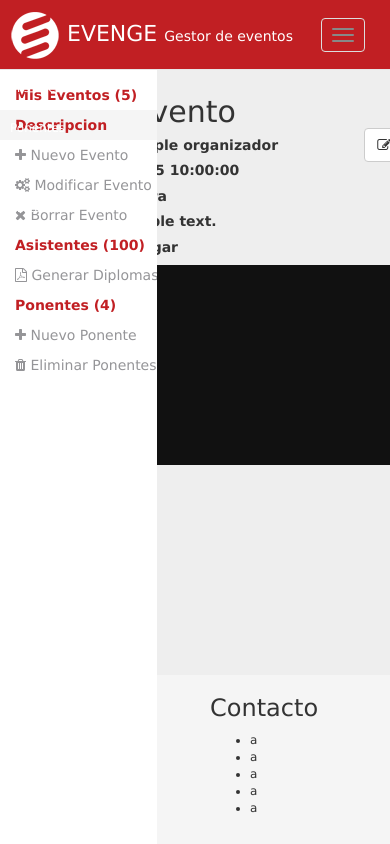
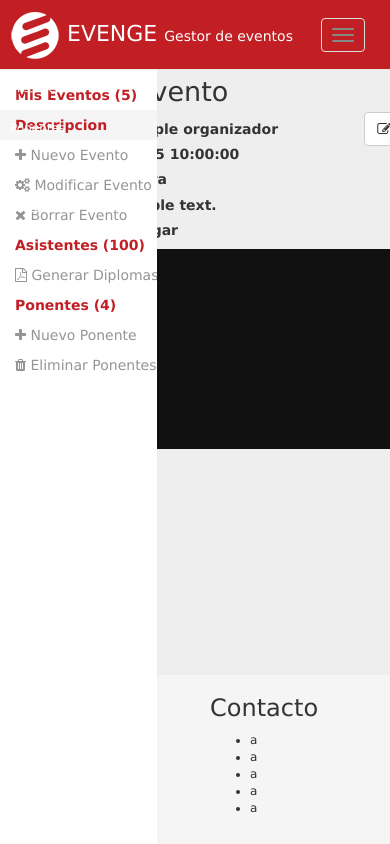
Before and after one commit to evenge/EVENGE, a Python web app: template templates/templateEvents.html in a window 390 px wide; the page is wider, and only the part inside the window is pictured. Run offline with Jinja, Linux system fonts and the light colour scheme; the template is opened without the code that fills it: most values are stand-ins (such as "Sample title", 1, 10 or a date in 2020); some libraries are stand-ins or nearby versions.

Commit message:
Actualizado main.css

```diff
--- a/_dt/css/main.css
+++ b/_dt/css/main.css
@@ -151,11 +151,15 @@
 }
 
 .event-content {
-  padding: 25px;
+  padding: 7px 25px 25px;
 }
 
 .event-content .titular-h1 {
   margin: 0;
-  padding: 0;
-  font-size: 30px;
+  padding: 0 0 0 15px;
+  font-size: 27px;
 }
+
+.event-content .tab-pane {
+  padding: 5px 0 0 0;
+}
--- a/app.yaml
+++ b/app.yaml
@@ -1,6 +1,6 @@
 #Evenge - gestor de eventos (events management)
 #Copyright (C) 2014 - desarrollo.evenge@gmail.com
-#Carlos Campos Fuentes | Francisco Javier Expósito Cruz | Iván Ortega Alba | Victor Coronas Lara
+#Carlos Campos Fuentes | Francisco Javier Exposito Cruz | Ivan Ortega Alba | Victor Coronas Lara
 #
 #This program is free software: you can redistribute it and/or modify
 #it under the terms of the GNU General Public License as published by
--- a/index.py
+++ b/index.py
@@ -1,7 +1,7 @@
 # -*- coding: utf-8 -*-
 #Evenge - gestor de eventos (events management)
 #Copyright (C) 2014 - desarrollo.evenge@gmail.com
-#Carlos Campos Fuentes | Francisco Javier Expósito Cruz | Iván Ortega Alba | Victor Coronas Lara
+#Carlos Campos Fuentes | Francisco Javier Exposito Cruz | Ivan Ortega Alba | Victor Coronas Lara
 #
 #This program is free software: you can redistribute it and/or modify
 #it under the terms of the GNU General Public License as published by
--- a/shippable.yml
+++ b/shippable.yml
@@ -1,6 +1,6 @@
 #Evenge - gestor de eventos (events management)
 #Copyright (C) 2014 - desarrollo.evenge@gmail.com
-#Carlos Campos Fuentes | Francisco Javier Expósito Cruz | Iván Ortega Alba | Victor Coronas Lara
+#Carlos Campos Fuentes | Francisco Javier Exposito Cruz | Ivan Ortega Alba | Victor Coronas Lara
 #
 #This program is free software: you can redistribute it and/or modify
 #it under the terms of the GNU General Public License as published by
--- a/templates/templateEvents.html
+++ b/templates/templateEvents.html
@@ -1,7 +1,7 @@
 <!--
 Evenge - gestor de eventos (events management)
 Copyright (C) 2014 - desarrollo.evenge@gmail.com
-Carlos Campos Fuentes | Francisco Javier Expósito Cruz | Iván Ortega Alba | Victor Coronas Lara
+Carlos Campos Fuentes | Francisco Javier Exposito Cruz | Ivan Ortega Alba | Victor Coronas Lara
 
 This program is free software: you can redistribute it and/or modify
 it under the terms of the GNU General Public License as published by
```
Also changed, not shown: templates/formularioEvento.html (deleted, +0 -54 lines).
